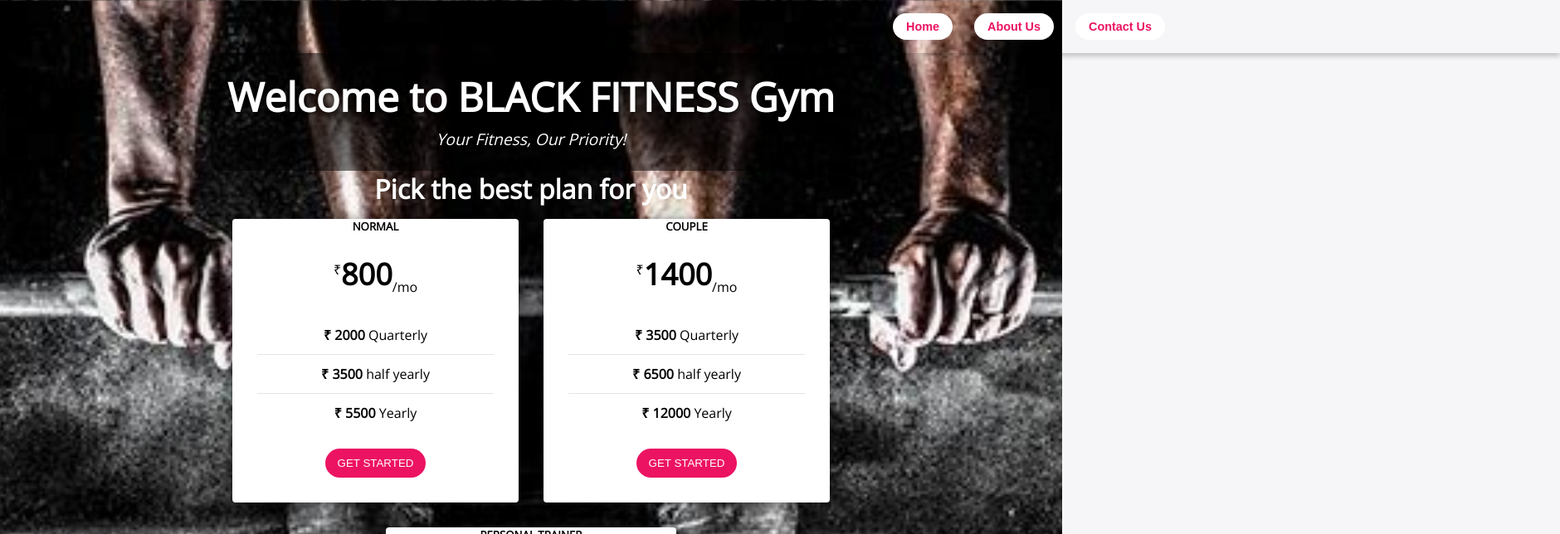
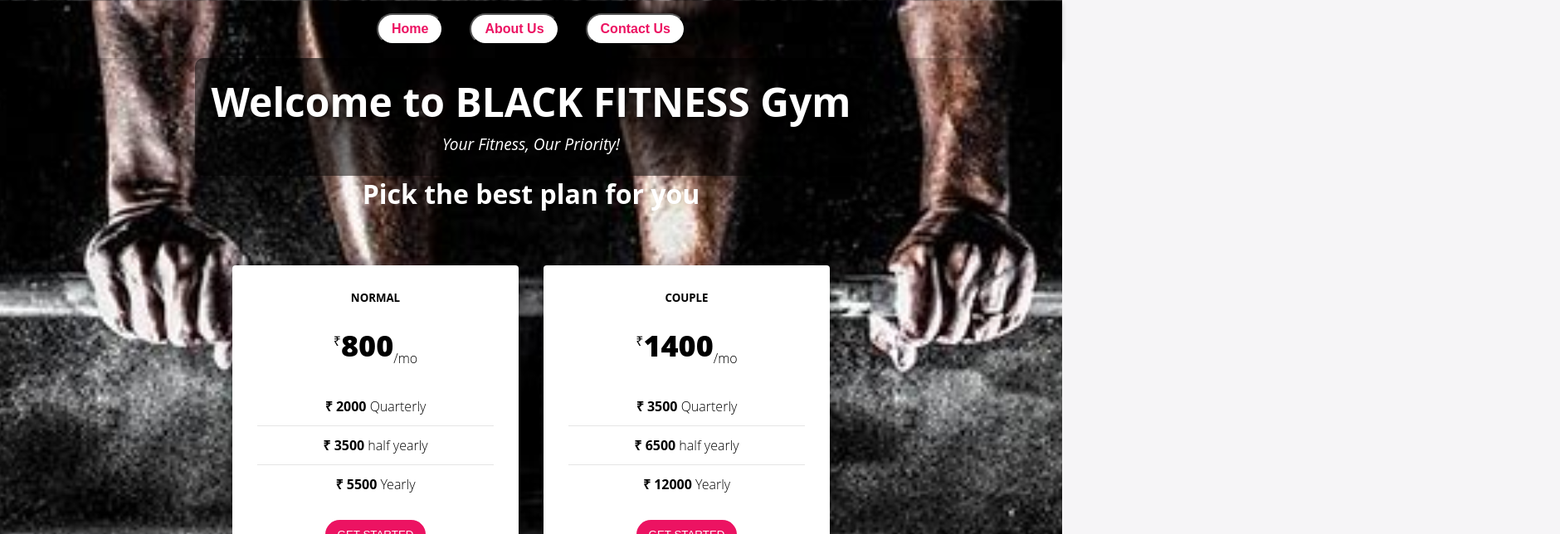
Before and after one commit to Abjodd/blackfitness, a React (Vite) app: page / in a window 1280 px wide. Shown: the top 644 px of the page at 83% size, 1880 px wide, since content can reach past the window. Built offline with nearby package versions, Linux system fonts and the light colour scheme.

Commit message:
Update App.css

```diff
--- a/src/App.css
+++ b/src/App.css
@@ -1,35 +1,121 @@
-@import url('https://fonts.googleapis.com/css?family=Open+Sans');
-
+/* General Reset */
 * {
+  margin: 0;
+  padding: 0;
   box-sizing: border-box;
 }
 
+/* Body Styling */
 body {
   background-color: #f6f5f7;
   font-family: 'Open Sans', sans-serif;
   margin-bottom: 50px;
 }
 
-.text-center {
+/* Navbar Styling */
+.navbar {
+  background-color: transparent;
+  display: flex;
+  justify-content: center;
+  align-items: center;
+  width: 100%;
+  padding: 1rem 0;
+  position: sticky;
+  top: 0;
+  z-index: 100;
+  box-shadow: 0 4px 6px rgba(0, 0, 0, 0.2);
+}
+
+.navbar .nav-button {
+  background: #fff;
+  color: #EC1362;
+  border-radius: 50px;
+  padding: 0.5rem 1rem;
+  font-size: 1rem;
+  font-weight: bold;
+  margin: 0 1rem;
+  cursor: pointer;
+  transition: all 0.3s ease;
+}
+
+.navbar .nav-button:hover {
+  background: #EC1362;
+  color: #fff;
+}
+
+.navbar .nav-button:active {
+  background: #d01256;
+  transform: scale(0.95);
+}
+
+/* Mobile View for Navbar */
+@media (max-width: 768px) {
+  .navbar {
+    flex-direction: column;
+    padding: 1rem 0;
+  }
+
+  .navbar .nav-button {
+    margin: 0.5rem 0;
+    width: 80%; /* Make buttons take up more space */
+  }
+}
+
+/* Background Image */
+.bg-image {
+  background-image: url('/OIP.jpeg');
+  background-size: cover;
+  background-position: center;
+  background-attachment: fixed;
+  min-height: 100vh;
+  width: 100%;
+  display: flex;
+  flex-direction: column;
+  justify-content: center;
+  align-items: center;
   text-align: center;
 }
 
+/* Header Styling */
+header {
+  text-align: center;
+  padding: 20px;
+  background-color: rgba(0, 0, 0, 0.5);
+  border-radius: 10px;
+}
+
+header h1 {
+  font-size: 3rem;
+  margin: 0;
+  color: white;
+  text-shadow: 2px 2px 4px rgba(0, 0, 0, 0.5);
+}
+
+header p {
+  color: white;
+  font-size: 1.2rem;
+  font-style: italic;
+  margin: 5px 0;
+}
+
+/* Pricing Box Container */
 .pricing-box-container {
   display: flex;
-  align-items: center;
+  flex-wrap: wrap;
   justify-content: center;
-  flex-wrap: wrap;
+  margin-top: 50px;
 }
 
 .pricing-box {
   background-color: #ffffff;
-  box-shadow: 0px 2px 15px 0px rgba(0,0,0,0.5);
+  box-shadow: 0px 2px 15px 0px rgba(0, 0, 0, 0.5);
   border-radius: 4px;
   flex: 1;
-  padding: 0 30px 30px;
+  padding: 30px;
   margin: 2%;
   min-width: 250px;
   max-width: 350px;
+  text-align: center;
 }
 
 .pricing-box h5 {
@@ -42,7 +128,8 @@ body {
   font-weight: 900;
 }
 
-.price sub, .price sup {
+.price sub,
+.price sup {
   font-size: 16px;
   font-weight: 100;
 }
@@ -74,43 +161,69 @@ body {
 }
 
 .btn-primary:hover {
-  box-shadow: 0px 2px 15px 0px rgba(0,0,0,0.5);
+  box-shadow: 0px 2px 15px 0px rgba(0, 0, 0, 0.5);
   transform: translateY(-3px);
 }
 
+/* Responsive Design */
+@media (max-width: 768px) {
+  .pricing-box-container {
+    flex-direction: column;
+    align-items: center;
+  }
 
+  .pricing-box {
+    max-width: 90%;
+    margin: 10px 0;
+  }
 
-.pricing-box-bg-image .features-list li {
-  border-bottom-color: rgba(255, 255, 255, 1);
+  /* About section */
+  .about-container {
+    flex-direction: column;
+  }
+
+  .about-images {
+    flex-direction: column;
+    align-items: center;
+  }
+
+  .about-img {
+    max-width: 100%;
+    margin-bottom: 20px;
+  }
+
+  /* Footer */
+  footer {
+    position: static;
+    padding: 10px;
+  }
 }
 
-.pricing-box-bg-image .btn-primary {
-  background-color: #ffffff;
-  color: #000;
-}
-.bg-image {
-  background-image: url('/OIP.jpeg');
-  background-size: cover;
-  background-position: center;
-  background-attachment: fixed;
-  min-height: 100vh; /* Ensure it takes the full height */
-  width: 100%;
-  display: flex;
-  flex-direction: column;
-  justify-content: center;
-  align-items: center;
-  text-align: center; /* Ensure text is centered */
-}
-
+/* Footer Styling */
 footer {
   background-color: #222;
   color: #fff;
   font-size: 14px;
+  position: fixed;
   bottom: 0;
-  position: fixed;
   left: 0;
   right: 0;
   text-align: center;
+  padding: 10px 0;
+  z-index: 10;
+}
+
+footer p {
+  margin: 0;
+}
+
+footer i {
+  color: red;
+}
+
+footer a {
+  color: #3C97BF;
+  text-decoration: none;
 }
 
 footer p {
@@ -125,54 +238,10 @@ footer a {
   color: #3C97BF;
   text-decoration: none;
 }
-nav {
-  position: absolute;
-  margin-left: 1300px;
-  top: 20px;
-  display: flex;
-  gap: 10px;
+.t{
+  color: white;
 }
-
-nav button {
-  background-color: rgba(0, 0, 0, 0.7);
-  color: white;
-  border: none;
-  padding: 10px 20px;
-  border-radius: 5px;
-  cursor: pointer;
-}
-
-nav button:hover {
-  background-color: rgba(0, 0, 0, 0.9);
-}
-header {
-  text-align: center;
-  padding: 20px;
-  background-color: rgba(0, 0, 0, 0.5); /* Add background color for better visibility */
-  border-radius: 10px; /* Optional: Add border radius for rounded corners */
-}
-
-header h1 {
-  font-size: 3rem;
-  margin: 0;
-  color: white; /* Change color as needed */
-  text-shadow: 2px 2px 4px rgba(0, 0, 0, 0.5); /* Add text shadow for better visibility */
-}
-
-header p {
-  color: white;
-  font-size: 1.2rem;
-  font-style: italic;
-  margin: 5px 0;
-}
-.text-center{
-  text-align: center;
-  color: #000000;
-}
-.t{
-  color: #fefefe;
-  align-content: center;
-}
+/* Content Styling */
 .content {
   background-color: #f9f9f9;
   padding: 50px 20px;
@@ -190,8 +259,6 @@ header p {
   color: #333;
   font-weight: 700;
   margin-bottom: 20px;
-  text-transform: uppercase;
-  letter-spacing: 2px;
 }
 
 .content h2 {
@@ -214,73 +281,7 @@ header p {
   margin: 0 auto 20px;
 }
 
-.about-container {
-  display: flex;
-  flex-wrap: wrap;
-  justify-content: center;
-  margin-top: 30px;
-}
-
-.about-text {
-  flex: 1;
-  padding: 20px;
-  max-width: 500px;
-  text-align: left;
-}
-
-.about-text h3 {
-  font-size: 28px;
-  color: #333;
-  margin-bottom: 10px;
-}
-
-.about-text p {
-  font-size: 18px;
-  color: #555;
-  line-height: 1.8;
-}
-
-.about-images {
-  flex: 1;
-  display: flex;
-  justify-content: center;
-  align-items: center;
-  flex-wrap: wrap;
-  gap: 20px;
-  padding: 20px;
-}
-
-.about-img {
-  width: 100%;
-  max-width: 400px;
-  border-radius: 8px;
-  box-shadow: 0px 4px 15px rgba(0, 0, 0, 0.1);
-  transition: transform 0.3s ease;
-}
-
-.about-img:hover {
-  transform: scale(1.05);
-}
-
-@media (max-width: 768px) {
-  .about-container {
-    flex-direction: column;
-  }
-
-  .about-text {
-    text-align: center;
-    padding: 20px;
-  }
-
-  .about-images {
-    justify-content: center;
-  }
-
-  .about-img {
-    max-width: 100%;
-    margin-bottom: 20px;
-  }
-}
+/* Social Icons */
 .social-icons {
   display: flex;
   justify-content: center;
@@ -298,89 +299,45 @@ header p {
 
 .social-icons i:hover {
   transform: scale(1.1);
-  color: #EC1362; /* Hover color */
+  color: #EC1362;
 }
 
 .social-icons i:active {
   transform: scale(0.95);
 }
 
-@media (max-width: 768px) {
-  .social-icons {
-    gap: 15px;
-  }
-
-  .social-icons i {
-    font-size: 28px;
-  }
-}
-/* General Reset */
-* {
-  margin: 0;
-  padding: 0;
-  box-sizing: border-box;
+/* About Section */
+.about-container {
+  display: flex;
+  flex-wrap: wrap;
+  justify-content: center;
+  margin-top: 30px;
 }
 
+.about-text {
+  flex: 1;
+  padding: 20px;
+  max-width: 500px;
+  text-align: left;
+}
 
-
-/* Navbar Styling */
-.navbar {
-  background-color: transparent; /* Transparent background */
+.about-images {
+  flex: 1;
   display: flex;
-  margin-right: 100px;
   justify-content: center;
   align-items: center;
-
-  width: 100%;
-  padding: 1rem 0;
-  position: sticky;
-  top: 0;
-  z-index: 100;
-  box-shadow: 0 4px 6px rgba(0, 0, 0, 0.2);
+  gap: 20px;
+  padding: 20px;
 }
 
-/* Button Styling */
-.nav-button {
-  background: #fff; /* White button background */
-  color: #EC1362; /* Pink text */
-  border-radius: 50px; /* Fully rounded button */
-  padding: 0.5rem 1rem; /* Adjusted padding for smaller size */
-  font-size: 0.9rem; /* Slightly smaller font size */
-  font-weight: bold;
-  margin: 0 0.5rem; /* Reduced spacing between buttons */
-  cursor: pointer;
-  transition: all 0.3s ease;
+.about-img {
+  width: 100%;
+  max-width: 400px;
+  border-radius: 8px;
+  box-shadow: 0px 4px 15px rgba(0, 0, 0, 0.1);
+  transition: transform 0.3s ease;
 }
 
-.nav-button:hover {
-  background: #EC1362; /* Pink background on hover */
-  color: #fff; /* White text on hover */
+.about-img:hover {
+  transform: scale(1.05);
 }
-
-.nav-button:active {
-  background: #d01256; /* Darker pink on active */
-  transform: scale(0.95); /* Slightly smaller on click */
-}
-
-.nav-button:hover {
-  background: #EC1362; /* Dark green background */
-  color: #fff; /* White text */
-}
-
-.nav-button:active {
-  background:#EC1362; /* Darker green */
-  transform: scale(0.95);
-}
-
-/* Responsive Design */
-@media (max-width: 768px) {
-  .navbar {
-    flex-direction: column;
-    padding: 1rem 0;
-  }
-
-  .nav-button {
-    margin: 0.5rem 0;
-    width: 80%;
-  }
-}
```
